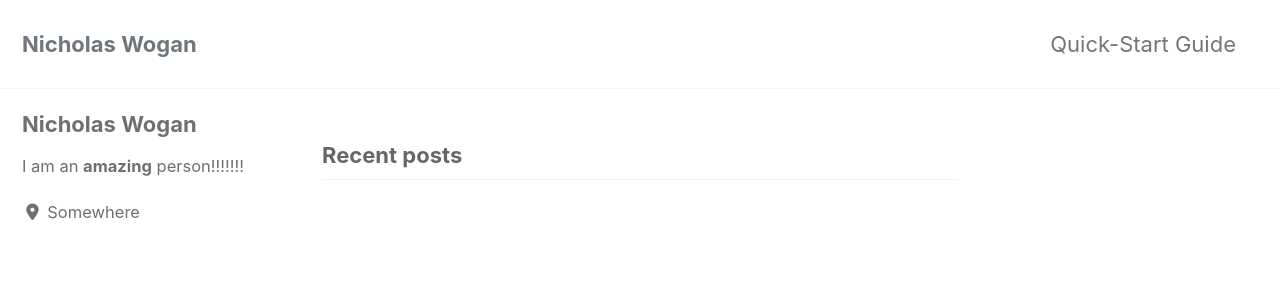
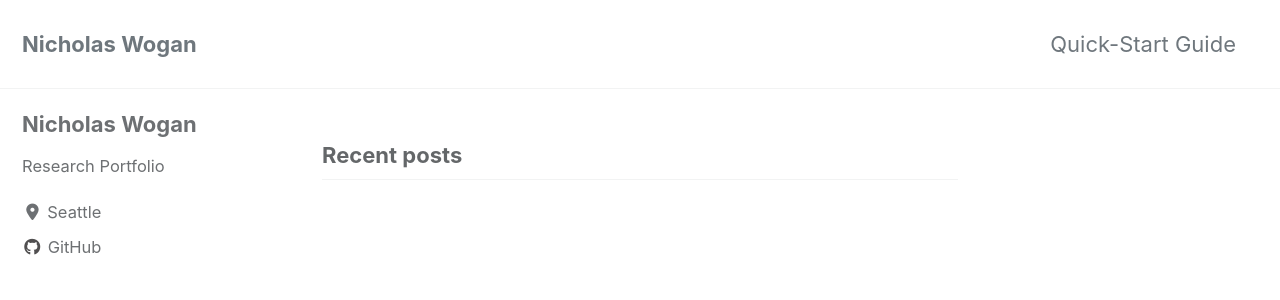
Before and after one commit to Nicholaswogan/Nicholaswogan.github.io, a Jekyll site: the page built from index.html, in a window 1280 px wide and 900 px high. Shown: the top 300 px of the window. Built offline with Jekyll 4.4.1, drawn with Linux system fonts in a browser that asks for light colours; cached includes are drawn as plain includes; nearby versions of some CDN libraries; the list of posts is cut into pages by our own code.

Commit message:
edited config

```diff
--- a/_config.yml
+++ b/_config.yml
@@ -20,7 +20,7 @@ title                    : "Nicholas Wogan"
 title_separator          : "-"
 subtitle                 : # site tagline that appears below site title in masthead
 name                     : "Nicholas Wogan"
-description              : "An amazing website!!!!!!"
+description              : "Research Portfolio"
 url                      : # the base hostname & protocol for your site e.g. "https://mmistakes.github.io"
 baseurl                  : # the subpath of your site, e.g. "/blog"
 repository               : # GitHub username/repo-name e.g. "mmistakes/minimal-mistakes"
@@ -95,8 +95,8 @@ analytics:
 author:
   name             : "Nicholas Wogan"
   avatar           : # path of avatar image, e.g. "/assets/images/bio-photo.jpg"
-  bio              : "I am an **amazing** person!!!!!!!"
-  location         : "Somewhere"
+  bio              : "Research Portfolio"
+  location         : "Seattle"
   email            :
   links:
     - label: "Email"
@@ -113,7 +113,7 @@ author:
       # url: "https://facebook.com/"
     - label: "GitHub"
       icon: "fab fa-fw fa-github"
-      # url: "https://github.com/"
+      url: "https://github.com/Nicholaswogan/"
     - label: "Instagram"
       icon: "fab fa-fw fa-instagram"
       # url: "https://instagram.com/"
@@ -279,3 +279,11 @@ defaults:
       comments: # true
       share: true
       related: true
+
+  # _pages
+  - scope:
+      path: ""
+      type: pages
+    values:
+      layout: single
+      author_profile: true
```
